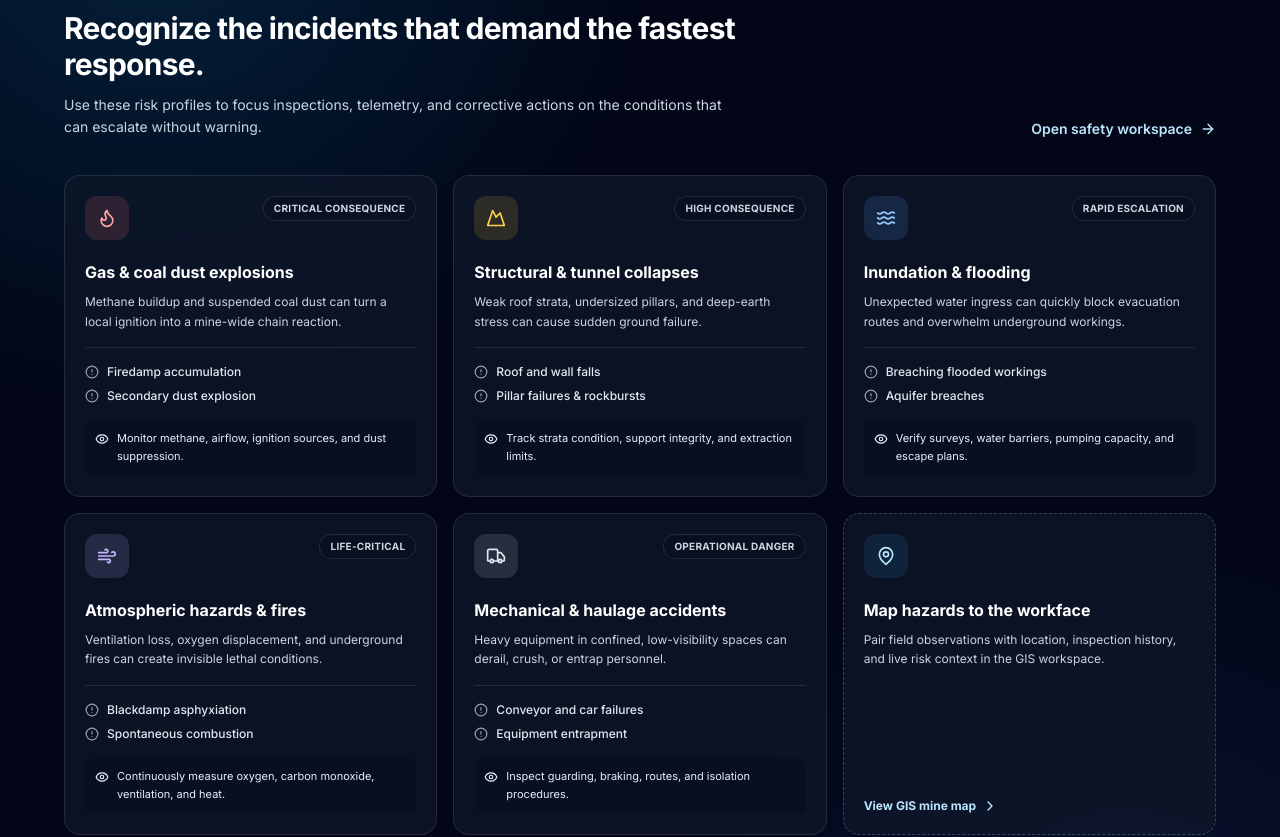
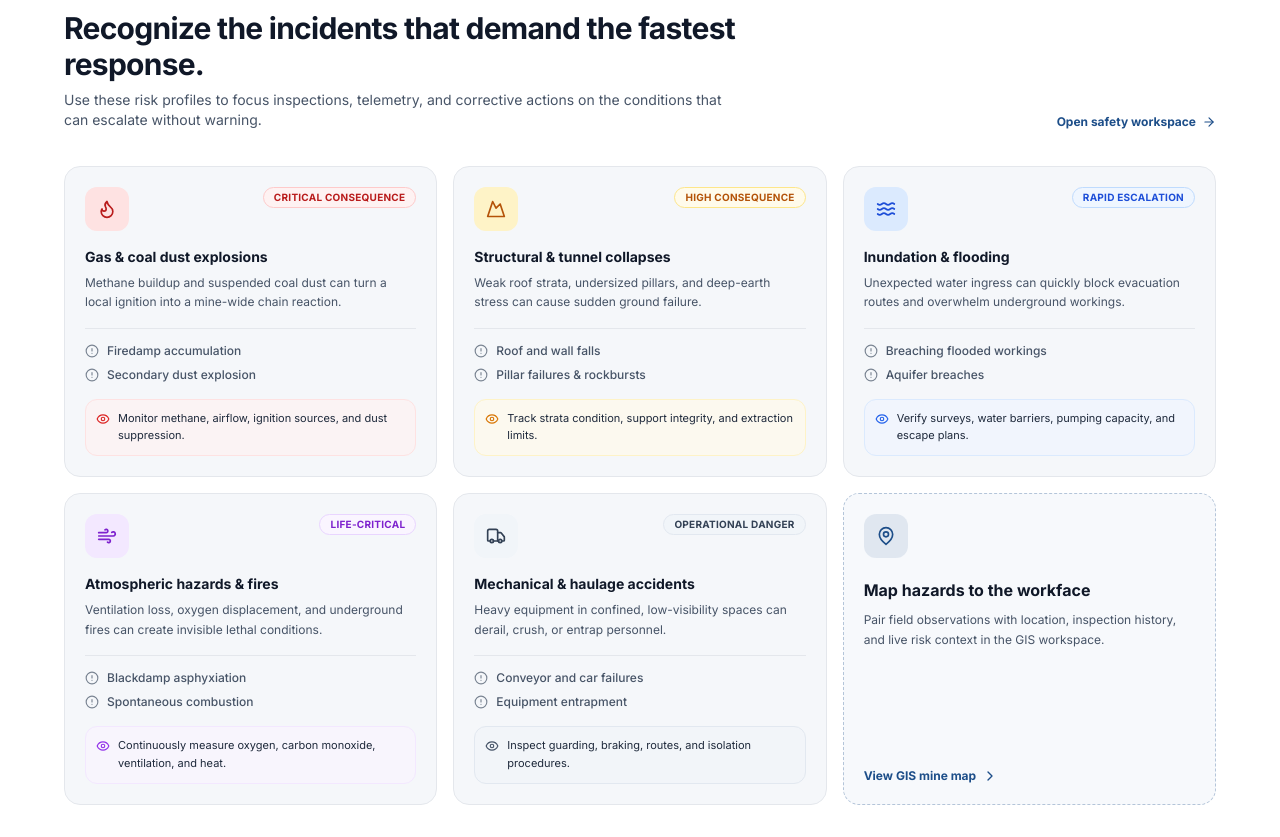
Before and after one commit to omrahatal14-sketch/MineRakshak-AI, a Next.js app in the folder frontend/: page / in a window 1280 px wide. Shown: the part 822-1659 px from the top of the page. Built offline with nearby package versions, Linux system fonts and the light colour scheme; no server answers.

Commit message:
style(landing): switch critical incident intelligence section to clean white background theme

```diff
--- a/frontend/app/globals.css
+++ b/frontend/app/globals.css
@@ -145,18 +145,7 @@ tbody tr {
   box-shadow: 0 12px 24px rgba(16, 24, 40, 0.09);
 }
 
-#hazards {
-  background-color: #020617;
-  color: #ffffff;
-}
-
-.hazard-glow {
-  background:
-    radial-gradient(circle at 12% 0%, rgba(14, 165, 233, 0.17), transparent 32rem),
-    radial-gradient(circle at 88% 110%, rgba(59, 130, 246, 0.12), transparent 30rem);
-}
 .hazard-card {
-  background-color: rgba(15, 23, 42, 0.75);
   position: relative;
   overflow: hidden;
   transition: transform 220ms ease, background-color 220ms ease, border-color 220ms ease, box-shadow 220ms ease;
@@ -170,27 +159,21 @@ tbody tr {
   transition: background-color 220ms ease;
 }
 .hazard-card:hover {
-  transform: translateY(-5px);
-  background-color: rgba(255, 255, 255, 0.1);
-  box-shadow: 0 18px 35px rgba(0, 0, 0, 0.22);
+  transform: translateY(-4px);
+  box-shadow: 0 14px 28px rgba(16, 24, 40, 0.08);
 }
-.hazard-red:hover { border-color: rgba(248, 113, 113, 0.55); }
-.hazard-red:hover::after { background: #f87171; }
-.hazard-amber:hover { border-color: rgba(251, 191, 36, 0.55); }
-.hazard-amber:hover::after { background: #fbbf24; }
-.hazard-blue:hover { border-color: rgba(96, 165, 250, 0.55); }
-.hazard-blue:hover::after { background: #60a5fa; }
-.hazard-violet:hover { border-color: rgba(196, 181, 253, 0.55); }
-.hazard-violet:hover::after { background: #c4b5fd; }
-.hazard-slate:hover { border-color: rgba(203, 213, 225, 0.55); }
-.hazard-slate:hover::after { background: #cbd5e1; }
+.hazard-red:hover { border-color: #fca5a5; }
+.hazard-red:hover::after { background: #ef4444; }
+.hazard-amber:hover { border-color: #fde68a; }
+.hazard-amber:hover::after { background: #f59e0b; }
+.hazard-blue:hover { border-color: #bfdbfe; }
+.hazard-blue:hover::after { background: #3b82f6; }
+.hazard-violet:hover { border-color: #e9d5ff; }
+.hazard-violet:hover::after { background: #8b5cf6; }
+.hazard-slate:hover { border-color: #cbd5e1; }
+.hazard-slate:hover::after { background: #64748b; }
 .hazard-icon { transition: transform 220ms ease; }
 .hazard-card:hover .hazard-icon { transform: scale(1.08) rotate(-4deg); }
-.hazard-icon-red { background: rgba(248, 113, 113, 0.14); color: #fca5a5; }
-.hazard-icon-amber { background: rgba(251, 191, 36, 0.14); color: #fcd34d; }
-.hazard-icon-blue { background: rgba(96, 165, 250, 0.14); color: #93c5fd; }
-.hazard-icon-violet { background: rgba(196, 181, 253, 0.14); color: #c4b5fd; }
-.hazard-icon-slate { background: rgba(203, 213, 225, 0.14); color: #e2e8f0; }
 
 @media (prefers-reduced-motion: reduce) {
   *, *::before, *::after {
--- a/frontend/app/page.jsx
+++ b/frontend/app/page.jsx
@@ -18,6 +18,39 @@ const criticalHazards = [
   { title: "Atmospheric hazards & fires", label: "Life-critical", icon: Wind, tone: "violet", summary: "Ventilation loss, oxygen displacement, and underground fires can create invisible lethal conditions.", risks: ["Blackdamp asphyxiation", "Spontaneous combustion"], control: "Continuously measure oxygen, carbon monoxide, ventilation, and heat." },
   { title: "Mechanical & haulage accidents", label: "Operational danger", icon: Truck, tone: "slate", summary: "Heavy equipment in confined, low-visibility spaces can derail, crush, or entrap personnel.", risks: ["Conveyor and car failures", "Equipment entrapment"], control: "Inspect guarding, braking, routes, and isolation procedures." },
 ];
+
+const hazardToneStyles = {
+  red: {
+    iconBg: "bg-red-100 text-red-700",
+    badge: "border-red-200 bg-red-50 text-red-700",
+    controlBg: "bg-red-50/70 border-red-100 text-slate-800",
+    controlIcon: "text-red-600",
+  },
+  amber: {
+    iconBg: "bg-amber-100 text-amber-700",
+    badge: "border-amber-200 bg-amber-50 text-amber-700",
+    controlBg: "bg-amber-50/70 border-amber-100 text-slate-800",
+    controlIcon: "text-amber-600",
+  },
+  blue: {
+    iconBg: "bg-blue-100 text-blue-700",
+    badge: "border-blue-200 bg-blue-50 text-blue-700",
+    controlBg: "bg-blue-50/70 border-blue-100 text-slate-800",
+    controlIcon: "text-blue-600",
+  },
+  violet: {
+    iconBg: "bg-purple-100 text-purple-700",
+    badge: "border-purple-200 bg-purple-50 text-purple-700",
+    controlBg: "bg-purple-50/70 border-purple-100 text-slate-800",
+    controlIcon: "text-purple-600",
+  },
+  slate: {
+    iconBg: "bg-slate-100 text-slate-700",
+    badge: "border-slate-200 bg-slate-100 text-slate-700",
+    controlBg: "bg-slate-100/70 border-slate-200 text-slate-800",
+    controlIcon: "text-slate-600",
+  },
+};
 
 export default function LandingPage() {
   const { profile, loginAsDemo } = useAuth();
@@ -160,28 +193,81 @@ export default function LandingPage() {
       </section>
 
 
-      <section id="hazards" className="relative overflow-hidden border-y border-slate-800 bg-slate-950 px-4 py-16 text-white sm:px-6">
-        <div className="hazard-glow absolute inset-0 pointer-events-none" />
-        <div className="relative mx-auto max-w-6xl">
+      {/* 2.5 Critical Incident Intelligence Section */}
+      <section id="hazards" className="px-4 sm:px-6 py-16 bg-surface border-y border-border">
+        <div className="mx-auto max-w-6xl">
           <div className="mb-9 flex flex-col gap-4 md:flex-row md:items-end md:justify-between">
             <div className="max-w-2xl">
-              <div className="mb-3 inline-flex items-center gap-2 rounded-full border border-white/15 bg-white/10 px-3 py-1 text-[11px] font-bold uppercase tracking-[0.16em] text-sky-200"><Activity className="h-3.5 w-3.5" /> Critical incident intelligence</div>
-              <h2 className="text-2xl font-bold tracking-tight sm:text-3xl">Recognize the incidents that demand the fastest response.</h2>
-              <p className="mt-3 text-sm leading-relaxed text-slate-300">Use these risk profiles to focus inspections, telemetry, and corrective actions on the conditions that can escalate without warning.</p>
+              <div className="mb-3 inline-flex items-center gap-2 rounded-full border border-primary/20 bg-primary-light px-3 py-1 text-[11px] font-bold uppercase tracking-[0.16em] text-primary">
+                <Activity className="h-3.5 w-3.5" /> Critical incident intelligence
+              </div>
+              <h2 className="text-2xl sm:text-3xl font-bold tracking-tight text-ink">
+                Recognize the incidents that demand the fastest response.
+              </h2>
+              <p className="mt-2 text-xs sm:text-sm leading-relaxed text-slate">
+                Use these risk profiles to focus inspections, telemetry, and corrective actions on the conditions that can escalate without warning.
+              </p>
             </div>
-            <Link href="/login" className="group inline-flex shrink-0 items-center gap-2 text-sm font-semibold text-sky-200 transition hover:text-white">Open safety workspace <ArrowRight className="h-4 w-4 transition-transform duration-200 group-hover:translate-x-1" /></Link>
+            <Link
+              href="/login"
+              className="group inline-flex shrink-0 items-center gap-1.5 text-xs font-bold text-primary hover:text-primary-dark transition"
+            >
+              <span>Open safety workspace</span>
+              <ArrowRight className="h-3.5 w-3.5 transition-transform duration-200 group-hover:translate-x-1" />
+            </Link>
           </div>
+
           <div className="grid gap-4 md:grid-cols-2 lg:grid-cols-3 animate-stagger">
-            {criticalHazards.map(({ title, label, icon: Icon, tone, summary, risks, control }) => (
-              <article key={title} className={`hazard-card hazard-${tone} group rounded-2xl border border-white/10 bg-white/[0.06] p-5 backdrop-blur-sm`}>
-                <div className="flex items-start justify-between gap-3"><div className={`hazard-icon hazard-icon-${tone} flex h-11 w-11 items-center justify-center rounded-xl`}><Icon className="h-5 w-5" strokeWidth={2} /></div><span className="rounded-full border border-white/10 bg-black/15 px-2.5 py-1 text-[10px] font-bold uppercase tracking-wide text-slate-300">{label}</span></div>
-                <h3 className="mt-5 text-base font-bold text-white">{title}</h3>
-                <p className="mt-2 text-xs leading-relaxed text-slate-300">{summary}</p>
-                <div className="mt-4 space-y-2 border-t border-white/10 pt-4">{risks.map((risk) => <div key={risk} className="flex items-center gap-2 text-xs font-medium text-slate-200"><CircleAlert className="h-3.5 w-3.5 shrink-0 text-slate-400" />{risk}</div>)}</div>
-                <div className="mt-4 flex gap-2 rounded-lg bg-black/15 p-2.5 text-[11px] leading-relaxed text-sky-100"><Eye className="mt-0.5 h-3.5 w-3.5 shrink-0" /><span>{control}</span></div>
-              </article>
-            ))}
-            <Link href="/map" className="hazard-card group flex min-h-[280px] flex-col justify-between rounded-2xl border border-dashed border-white/20 bg-white/[0.03] p-5 transition hover:border-sky-300 hover:bg-white/[0.08]"><div><div className="flex h-11 w-11 items-center justify-center rounded-xl bg-sky-400/10 text-sky-200"><MapPin className="h-5 w-5" /></div><h3 className="mt-5 text-base font-bold">Map hazards to the workface</h3><p className="mt-2 text-xs leading-relaxed text-slate-300">Pair field observations with location, inspection history, and live risk context in the GIS workspace.</p></div><span className="inline-flex items-center gap-1.5 text-xs font-bold text-sky-200">View GIS mine map <ChevronRight className="h-4 w-4 transition-transform group-hover:translate-x-1" /></span></Link>
+            {criticalHazards.map(({ title, label, icon: Icon, tone, summary, risks, control }) => {
+              const styles = hazardToneStyles[tone] || hazardToneStyles.slate;
+              return (
+                <article
+                  key={title}
+                  className={`hazard-card hazard-${tone} group rounded-2xl border border-border bg-canvas p-5 shadow-xs transition hover:shadow-md hover:bg-surface`}
+                >
+                  <div className="flex items-start justify-between gap-3">
+                    <div className={`hazard-icon flex h-11 w-11 items-center justify-center rounded-xl ${styles.iconBg}`}>
+                      <Icon className="h-5 w-5" strokeWidth={2} />
+                    </div>
+                    <span className={`rounded-full border px-2.5 py-0.5 text-[10px] font-bold uppercase tracking-wide ${styles.badge}`}>
+                      {label}
+                    </span>
+                  </div>
+                  <h3 className="mt-4 text-sm font-bold text-ink">{title}</h3>
+                  <p className="mt-1.5 text-xs leading-relaxed text-slate">{summary}</p>
+                  <div className="mt-4 space-y-2 border-t border-border pt-3.5">
+                    {risks.map((risk) => (
+                      <div key={risk} className="flex items-center gap-2 text-xs font-medium text-slate">
+                        <CircleAlert className="h-3.5 w-3.5 shrink-0 text-slate/70" />
+                        {risk}
+                      </div>
+                    ))}
+                  </div>
+                  <div className={`mt-4 flex gap-2 rounded-xl p-2.5 text-[11px] leading-relaxed border ${styles.controlBg}`}>
+                    <Eye className={`mt-0.5 h-3.5 w-3.5 shrink-0 ${styles.controlIcon}`} />
+                    <span>{control}</span>
+                  </div>
+                </article>
+              );
+            })}
+
+            <Link
+              href="/map"
+              className="hazard-card group flex min-h-[280px] flex-col justify-between rounded-2xl border border-dashed border-primary/30 bg-primary-light/40 p-5 transition hover:border-primary hover:bg-primary-light/70 shadow-xs hover:shadow-md"
+            >
+              <div>
+                <div className="flex h-11 w-11 items-center justify-center rounded-xl bg-primary/10 text-primary">
+                  <MapPin className="h-5 w-5" />
+                </div>
+                <h3 className="mt-5 text-base font-bold text-ink">Map hazards to the workface</h3>
+                <p className="mt-2 text-xs leading-relaxed text-slate">
+                  Pair field observations with location, inspection history, and live risk context in the GIS workspace.
+                </p>
+              </div>
+              <span className="inline-flex items-center gap-1.5 text-xs font-bold text-primary group-hover:text-primary-dark">
+                View GIS mine map <ChevronRight className="h-4 w-4 transition-transform group-hover:translate-x-1" />
+              </span>
+            </Link>
           </div>
         </div>
       </section>
```
